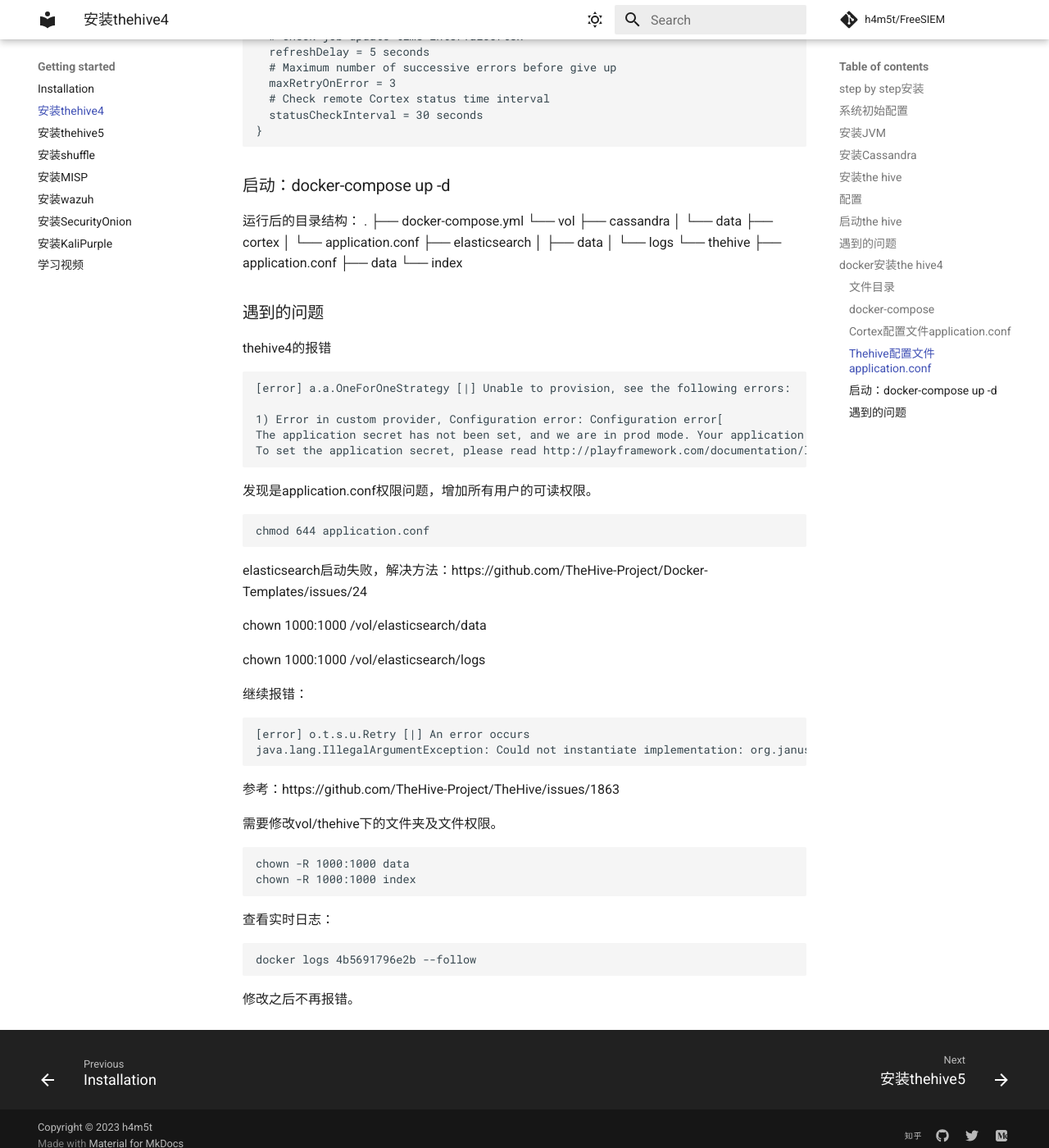
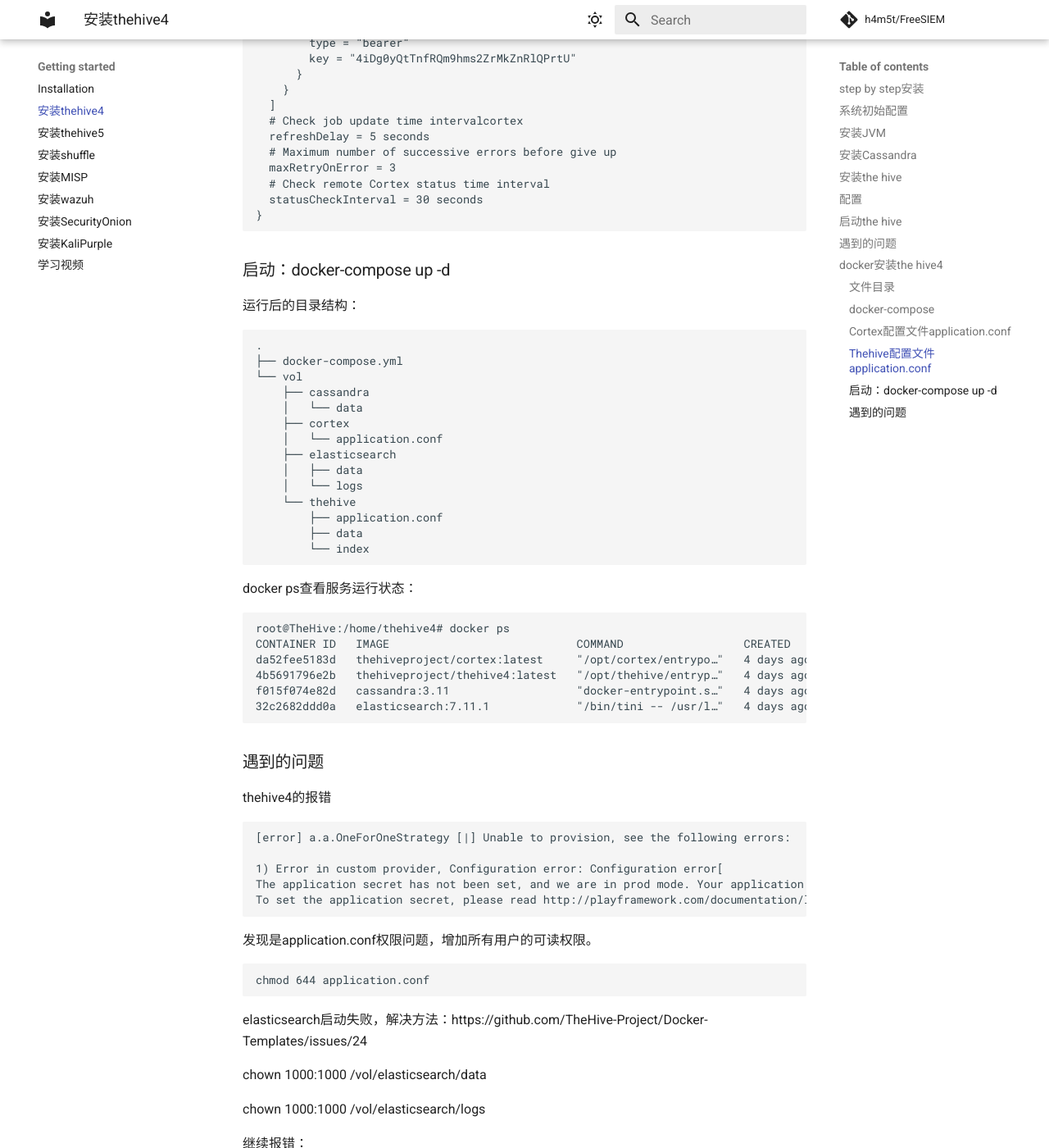
Before and after one commit to h4m5t/FreeSIEM, an MkDocs documentation site: the page built from docs/install_thehive4.md, in a window 1280 px wide and 1400 px high, scrolled down 10271 px. Shown: the whole window at 82% size. Built offline with MkDocs 1.6.1 and Material for MkDocs 9.7.7, drawn with Linux system fonts in a browser that asks for light colours; comment, search, counter and statistics services are not loaded.

Commit message:
Update install_thehive4.md

````diff
--- a/docs/install_thehive4.md
+++ b/docs/install_thehive4.md
@@ -369,7 +369,7 @@
 ## docker安装the hive4
 ### 文件目录
 文件路径如下：
-
+```
 .
 ├── docker-compose.yml
 └── vol
@@ -377,6 +377,7 @@
     │   └── application.conf
     └── thehive
         ├── application.conf
+```
 
 ### docker-compose
 docker-compose.yml
@@ -562,6 +563,7 @@
 ### 启动：docker-compose up -d
 
 运行后的目录结构：
+```
 .
 ├── docker-compose.yml
 └── vol
@@ -576,6 +578,18 @@
         ├── application.conf
         ├── data
         └── index
+```
+
+docker ps查看服务运行状态：
+```
+root@TheHive:/home/thehive4# docker ps
+CONTAINER ID   IMAGE                            COMMAND                  CREATED      STATUS      PORTS                                         NAMES
+da52fee5183d   thehiveproject/cortex:latest     "/opt/cortex/entrypo…"   4 days ago   Up 4 days   0.0.0.0:9001->9001/tcp                        cortex
+4b5691796e2b   thehiveproject/thehive4:latest   "/opt/thehive/entryp…"   4 days ago   Up 4 days   0.0.0.0:9000->9000/tcp                        thehive4
+f015f074e82d   cassandra:3.11                   "docker-entrypoint.s…"   4 days ago   Up 4 days   7000-7001/tcp, 7199/tcp, 9042/tcp, 9160/tcp   cassandra
+32c2682ddd0a   elasticsearch:7.11.1             "/bin/tini -- /usr/l…"   4 days ago   Up 4 days   0.0.0.0:9200->9200/tcp, 9300/tcp              elasticsearch
+```
+
 ### 遇到的问题
 thehive4的报错
 
````
